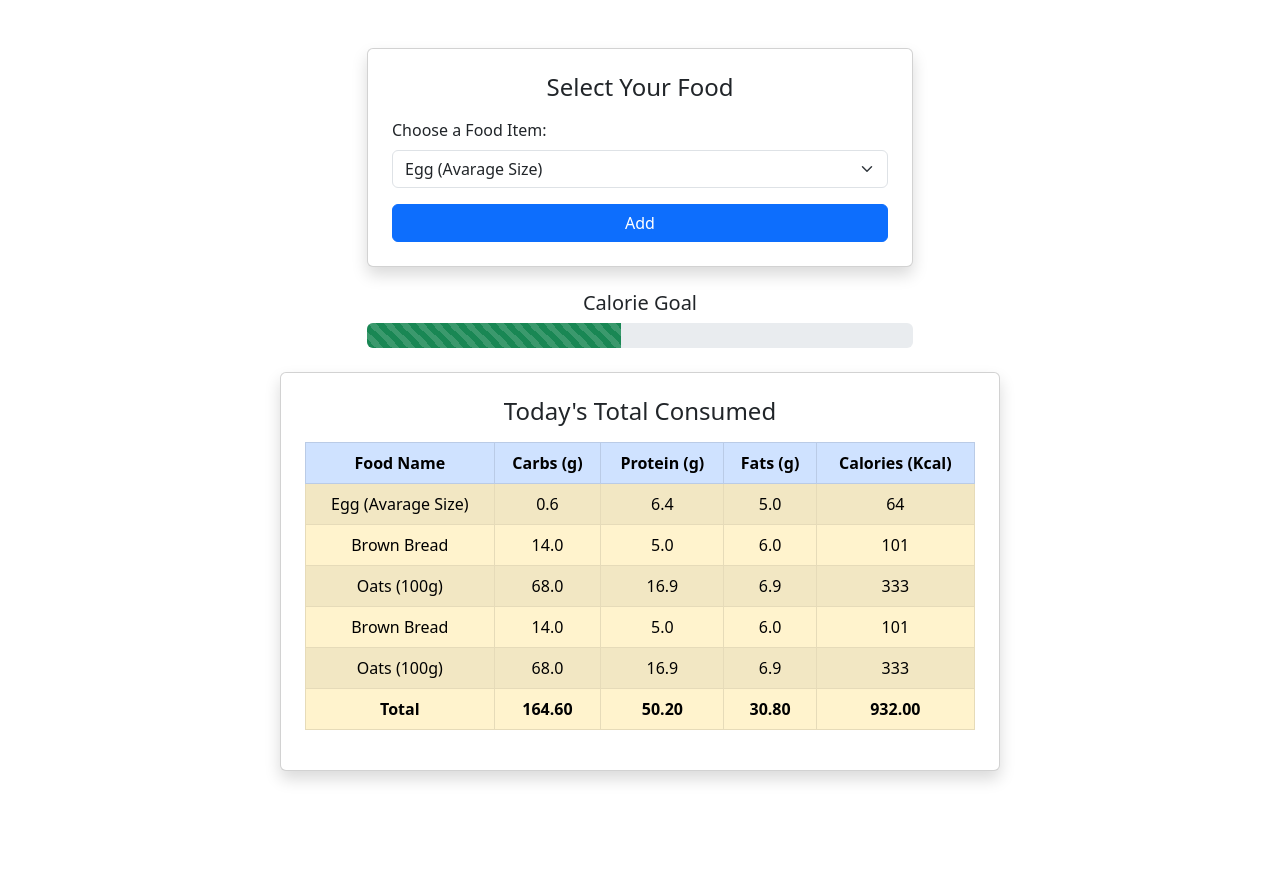
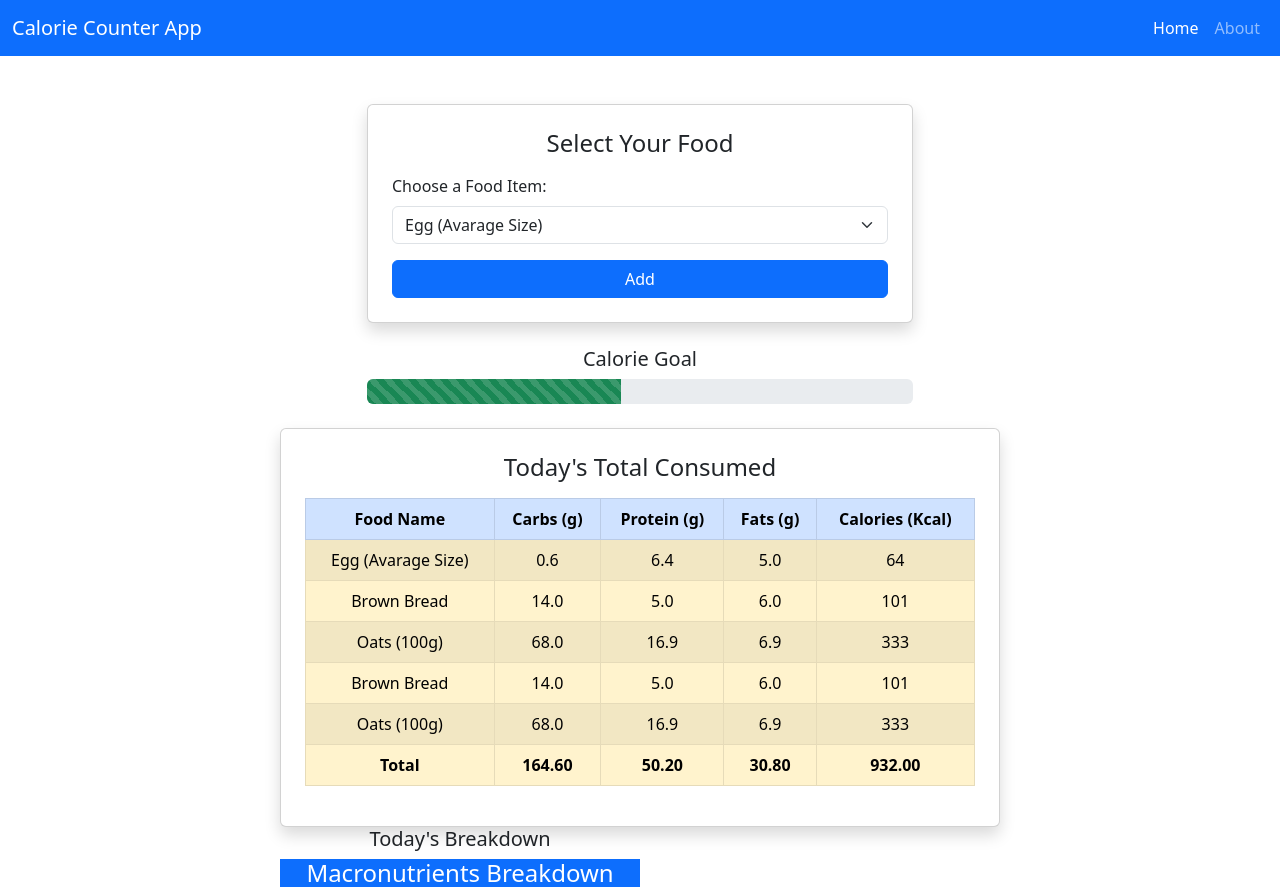
Before and after one commit to DS-Vijayapala/Django-Calorie-Counter-Application, a Django app: page / in a window 1280 px wide. Before the commit the page ends 782 px from the top, so only its background shows below. Run offline with Django 5.2, Linux system fonts and the light colour scheme; a user stored in the database is signed in; data comes from the database, SQL or seed files in the repository; both versions use the stored data as it was after the commit.

Commit message:
Adding A Navbar

```diff
--- a/CCApp/templates/ccapp/index.html
+++ b/CCApp/templates/ccapp/index.html
@@ -14,6 +14,45 @@
 </head>
 
 <body>
+
+    <div>
+
+        <nav class="navbar navbar-expand-lg navbar-dark bg-primary">
+
+            <div class="container-fluid">
+
+                <a class="navbar-brand" href="#">Calorie Counter App</a>
+
+                <button class="navbar-toggler" type="button" data-bs-toggle="collapse" data-bs-target="#navbarNav"
+                    aria-controls="navbarNav" aria-expanded="false" aria-label="Toggle navigation">
+
+                    <span class="navbar-toggler-icon"></span>
+
+                </button>
+
+                <div class="collapse navbar-collapse" id="navbarNav">
+
+                    <ul class="navbar-nav ms-auto">
+
+                        <li class="nav-item">
+
+                            <a class="nav-link active" aria-current="page" href="#">Home</a>
+
+                        </li>
+
+                        <li class="nav-item">
+
+                            <a class="nav-link" href="#">About</a>
+
+                        </li>
+
+                </div>
+
+            </div>
+
+        </nav>
+
+    </div>
 
     <div class="container mt-5">
 
@@ -137,11 +176,30 @@
 
                     </div>
 
+                    <div class="col-md-6 text-center">
+
+                        <h5>Today's Breakdown</h5>
+
+                        <div class="card-header text-white bg-primary">
+
+                            <h4> Macronutrients Breakdown</h4>
+
+
+                        </div>
+
+                    </div>
+
+
+
+
+
                 </div>
 
             </div>
 
         </div>
+
+    </div>
 
     </div>
 
```
Also changed, not shown: db.sqlite3.
